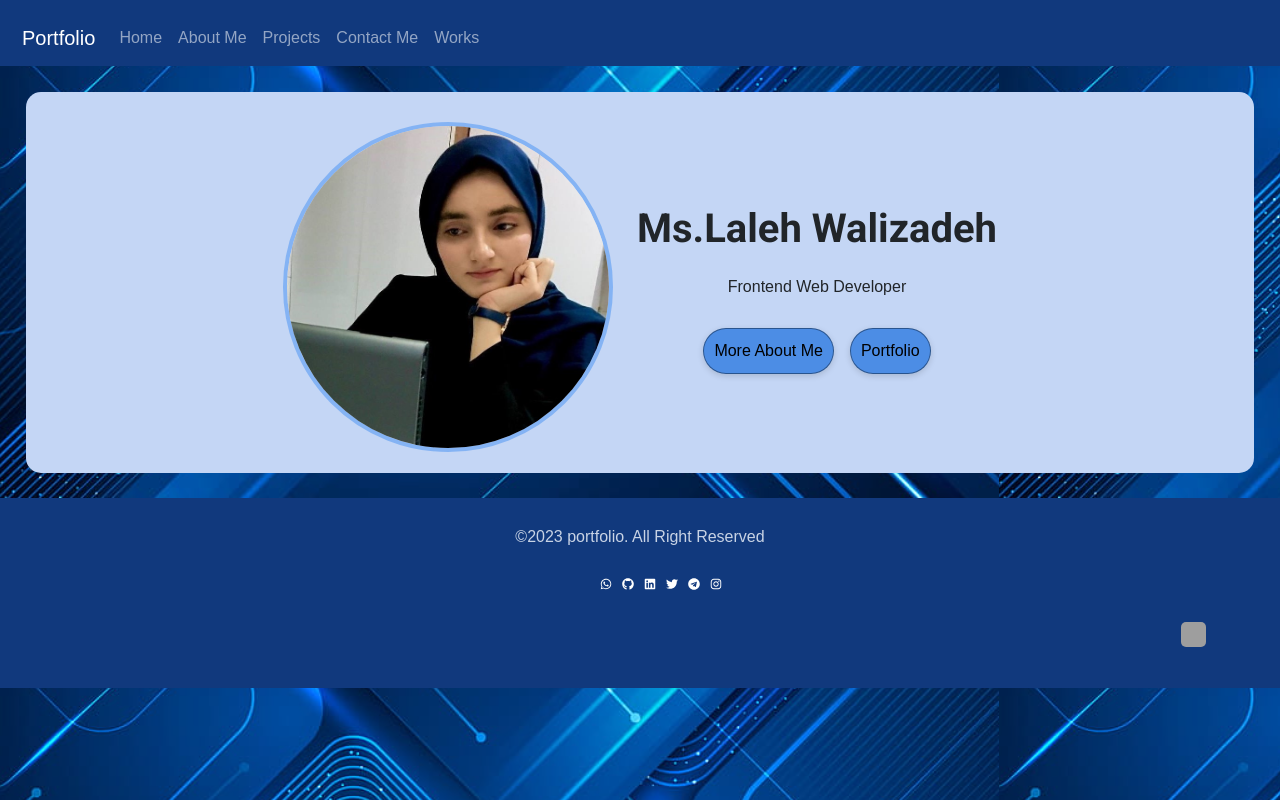
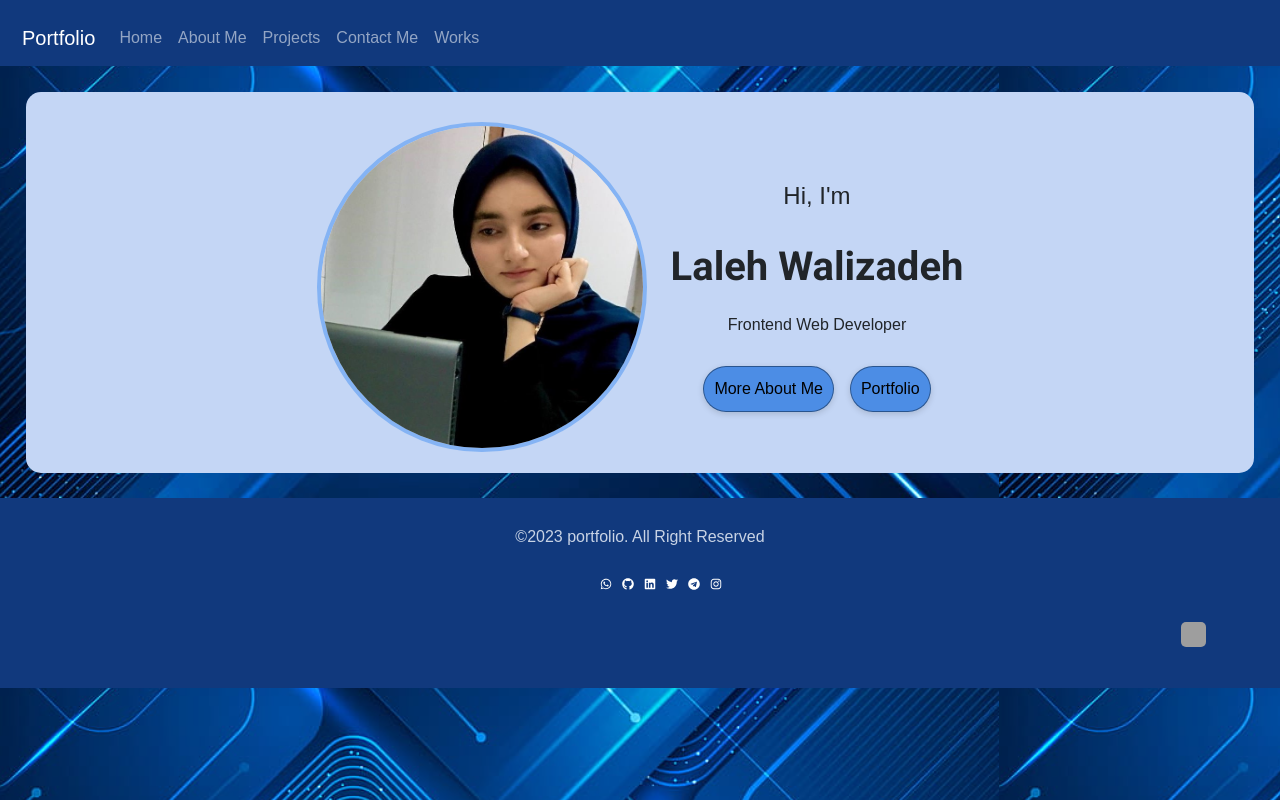
Before and after one commit to lalehwalizadeh/Portfolio, a React (Create React App) app: page / in a window 1280 px wide. Built offline with nearby package versions, Linux system fonts and the light colour scheme; grey boxes are pictures that could not be loaded; a web font is replaced by a local one.

Commit message:
Update Home.js

```diff
--- a/src/components/Home.js
+++ b/src/components/Home.js
@@ -20,7 +20,8 @@ export default function Home() {
 					<img src={Capture} alt='my_picture' className='img' />
 				</div>
 				<div className='intro'>
-					<h1>Ms.Laleh Walizadeh </h1>
+					<h4> Hi, I'm </h4>
+					<h1> Laleh Walizadeh </h1>
 					<h6>Frontend Web Developer</h6>
 					<br />
 					<span>
```
